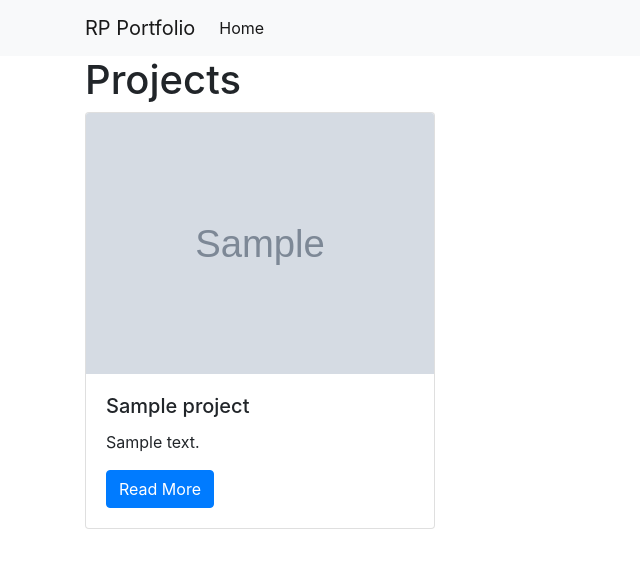
After one commit to harove/pythonSetup, a Django app: page /projects/ in a window 1280 px wide. The commit adds this page. Shown: the top 568 px of the page, without its empty margins (0-640 px from the left). Run offline with Django 3.2, Linux system fonts and the light colour scheme; tables that the repository leaves empty hold one stand-in row (values such as "Sample post"); grey boxes marked "Sample" are stand-in pictures; some libraries are stand-ins or nearby versions.

Commit message:
projects with title, image and description

```diff
--- a/personal_portfolio/templates/base.html
+++ b/personal_portfolio/templates/base.html
@@ -1,5 +1,30 @@
 <link rel="stylesheet" href="https://stackpath.bootstrapcdn.com/bootstrap/4.3.1/css/bootstrap.min.css" integrity="sha384-ggOyR0iXCbMQv3Xipma34MD+dH/1fQ784/j6cY/iJTQUOhcWr7x9JvoRxT2MZw1T" crossorigin="anonymous">
-{% block page_content %}{% endblock %}
+
+<nav class="navbar navbar-expand-lg navbar-light bg-light">
+    <div class="container">
+        <a class="navbar-brand" href="{% url 'project_index' %}">RP Portfolio</a>
+        <button class="navbar-toggler" type="button" data-toggle="collapse" data-target="#navbarSupportedContent" aria-controls="navbarSupportedContent" aria-expanded="false" aria-label="Toggle navigation">
+          <span class="navbar-toggler-icon"></span>
+        </button>
+
+        <div class="collapse navbar-collapse" id="navbarSupportedContent">
+          <ul class="navbar-nav mr-auto">
+            <li class="nav-item active">
+              <a class="nav-link" href="{% url 'project_index' %}">Home</a>
+            </li>
+            <li class="nav-item">
+
+            </li>
+          </ul>
+        </div>
+    </div>
+</nav>
+
+<div class="container">
+    {% block page_content %}{% endblock %}
+</div>
+
+
 <script src="https://code.jquery.com/jquery-3.3.1.slim.min.js" integrity="sha384-q8i/X+965DzO0rT7abK41JStQIAqVgRVzpbzo5smXKp4YfRvH+8abtTE1Pi6jizo" crossorigin="anonymous"></script>
 <script src="https://cdnjs.cloudflare.com/ajax/libs/popper.js/1.14.7/umd/popper.min.js" integrity="sha384-UO2eT0CpHqdSJQ6hJty5KVphtPhzWj9WO1clHTMGa3JDZwrnQq4sF86dIHNDz0W1" crossorigin="anonymous"></script>
 <script src="https://stackpath.bootstrapcdn.com/bootstrap/4.3.1/js/bootstrap.min.js" integrity="sha384-JjSmVgyd0p3pXB1rRibZUAYoIIy6OrQ6VrjIEaFf/nJGzIxFDsf4x0xIM+B07jRM" crossorigin="anonymous"></script>
--- a/personal_portfolio/urls.py
+++ b/personal_portfolio/urls.py
@@ -18,4 +18,5 @@ from django.urls import path, include
 
 urlpatterns = [
     path('admin/', admin.site.urls),
+    path("projects/", include("projects.urls")),
 ]
--- /dev/null
+++ b/projects/templates/project_index.html
@@ -0,0 +1,22 @@
+{% extends "base.html" %}
+{% load static %}
+{% block page_content %}
+<h1>Projects</h1>
+<div class="row">
+{% for project in projects %}
+    <div class="col-md-4">
+        <div class="card mb-2">
+            <img class="card-img-top" src="{% static project.image %}">
+            <div class="card-body">
+                <h5 class="card-title">{{ project.title }}</h5>
+                <p class="card-text">{{ project.description }}</p>
+                <a href="{% url 'project_detail' project.pk %}"
+                   class="btn btn-primary">
+                    Read More
+                </a>
+            </div>
+        </div>
+    </div>
+    {% endfor %}
+</div>
+{% endblock %}
--- /dev/null
+++ b/projects/urls.py
@@ -0,0 +1,7 @@
+from django.urls import path
+from . import views
+
+urlpatterns = [
+    path("", views.project_index, name="project_index"),
+    path("<int:pk>/", views.project_detail, name="project_detail"),
+]
--- a/projects/views.py
+++ b/projects/views.py
@@ -1,3 +1,18 @@
 from django.shortcuts import render
+from projects.models import Project
 
 # Create your views here.
+
+def project_index(request):
+    projects = Project.objects.all()
+    context = {
+        'projects': projects
+    }
+    return render(request, 'project_index.html', context)
+
+def project_detail(request, pk):
+    project = Project.objects.get(pk=pk)
+    context = {
+        'project': project
+    }
+    return render(request, 'project_detail.html', context)
```
Also changed, not shown: projects/static/img/project1.jpg (added), projects/static/img/project1.png (added), projects/static/img/project2.jpg (added), projects/static/img/project2.png (added), projects/static/img/project3.jpg (added), projects/static/img/project3.png (added).
